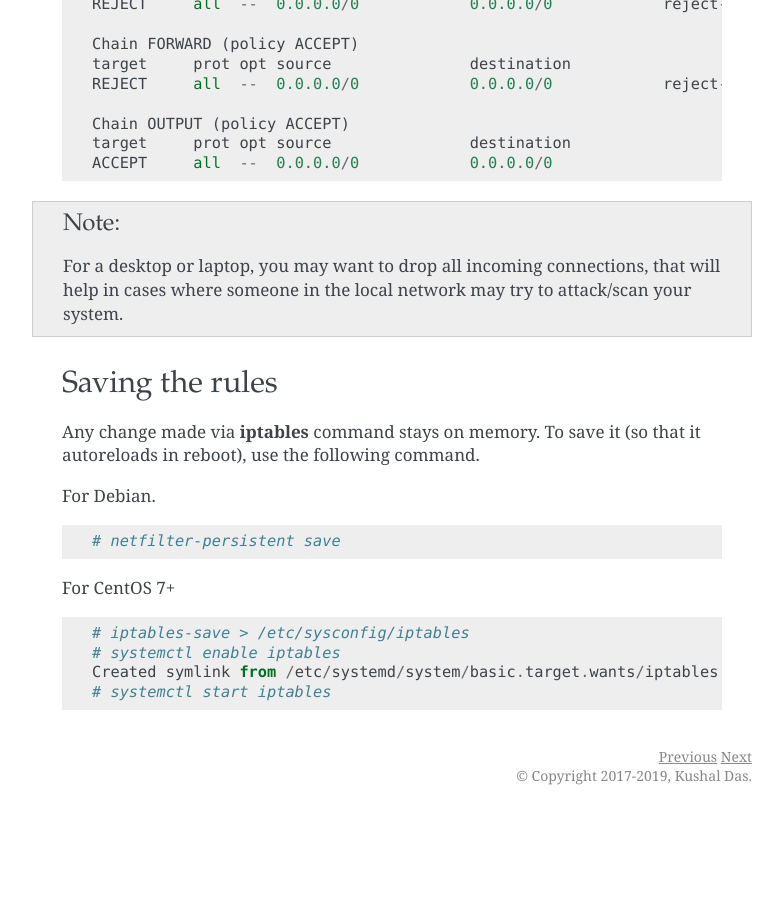
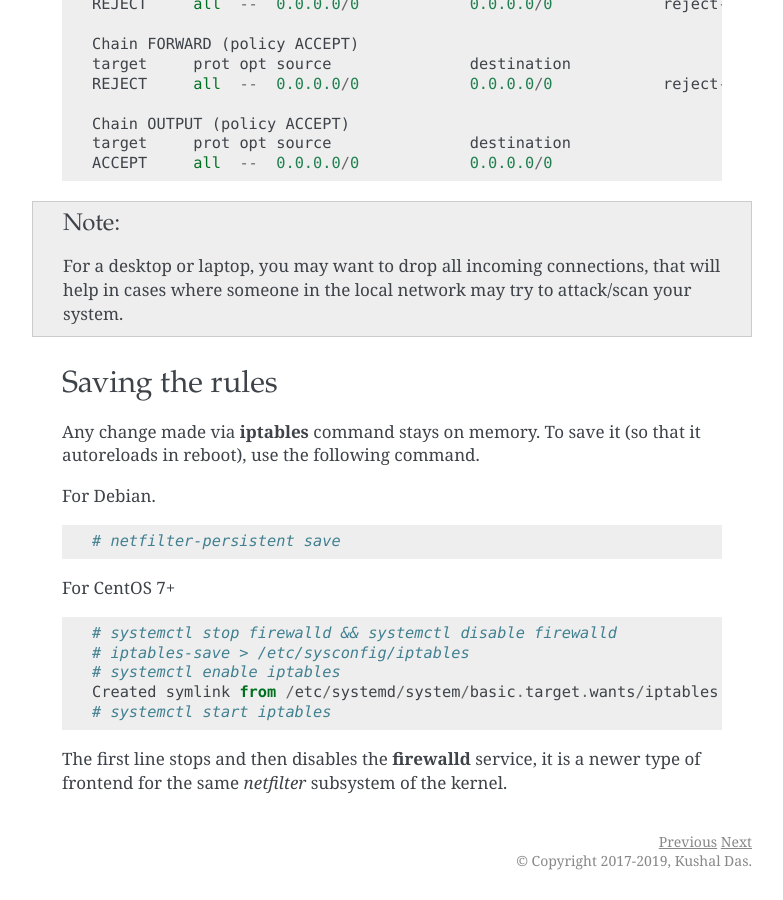
Before and after one commit to kushaldas/lym, a Sphinx documentation site: the page built from docs/firewall.rst, in a window 1280 px wide and 900 px high, scrolled down 3593 px. Shown: the whole window, without its empty margins (358-1141 px from the left). Built offline with Sphinx 7.4.7, drawn with Linux system fonts in a browser that asks for light colours; a script that is not in the unit is left out; before the commit the page ends 4408 px from its top, so only the background shows below that.

Commit message:
Adds example to stop firewalld

```diff
--- a/docs/firewall.rst
+++ b/docs/firewall.rst
@@ -216,7 +216,11 @@ For CentOS 7+
 
 ::
 
+    # systemctl stop firewalld && systemctl disable firewalld
     # iptables-save > /etc/sysconfig/iptables
     # systemctl enable iptables
     Created symlink from /etc/systemd/system/basic.target.wants/iptables.service to /usr/lib/systemd/system/iptables.service.
     # systemctl start iptables
+
+The first line stops and then disables the **firewalld** service, it is a newer
+type of frontend for the same *netfilter* subsystem of the kernel.
```
